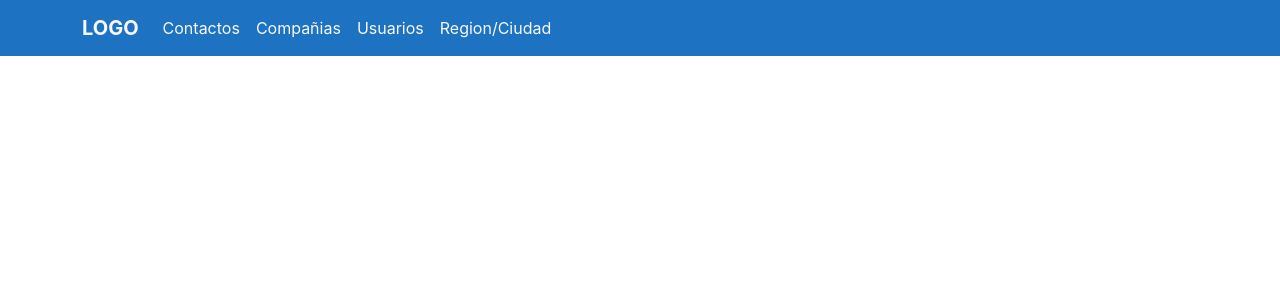
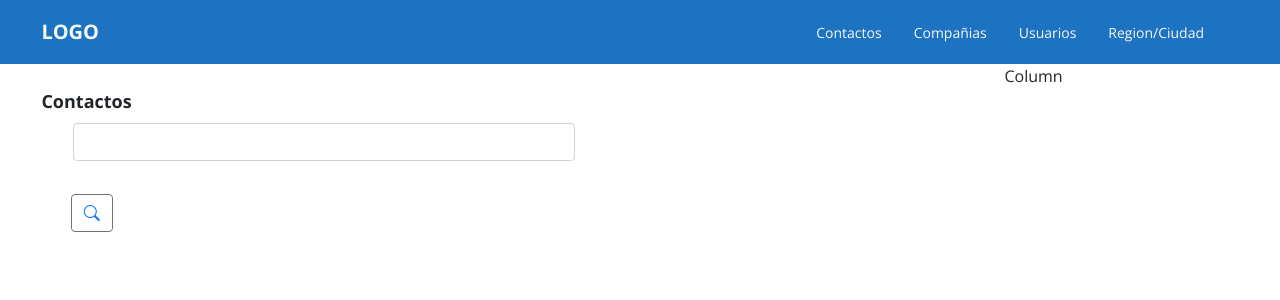
Before and after one commit to darodweb/React-Related-Road, a React (Create React App) app in the folder data-warehouse/: page / in a window 1280 px wide. Shown: the top 300 px of the page. Built offline with nearby package versions, Linux system fonts and the light colour scheme.

Commit message:
Update to components folder

```diff
--- a/data-warehouse/package.json
+++ b/data-warehouse/package.json
@@ -3,7 +3,6 @@
   "version": "0.1.0",
   "private": true,
   "dependencies": {
-    "@popperjs/core": "^2.9.2",
     "@testing-library/jest-dom": "^5.12.0",
     "@testing-library/react": "^11.2.7",
     "@testing-library/user-event": "^12.8.3",
@@ -18,6 +17,7 @@
     "react": "^17.0.2",
     "react-dom": "^17.0.2",
     "react-scripts": "4.0.3",
+    "sass": "^1.34.1",
     "swagger-jsdoc": "^5.0.1",
     "swagger-ui-express": "^4.1.6",
     "web-vitals": "^1.1.2"
--- a/data-warehouse/public/index.html
+++ b/data-warehouse/public/index.html
@@ -8,6 +8,7 @@
   <meta name="theme-color" content="#000000" />
   <meta name="description" content="Web site created using create-react-app" />
   <link rel="apple-touch-icon" href="%PUBLIC_URL%/logo192.png" />
+  <link rel="stylesheet" href="https://cdn.jsdelivr.net/npm/bootstrap-icons@1.3.0/font/bootstrap-icons.css">
   <link href="https://cdn.jsdelivr.net/npm/bootstrap@5.0.1/dist/css/bootstrap.min.css" rel="stylesheet"
     integrity="sha384-+0n0xVW2eSR5OomGNYDnhzAbDsOXxcvSN1TPprVMTNDbiYZCxYbOOl7+AMvyTG2x" crossorigin="anonymous">
 
--- a/data-warehouse/src/App.js
+++ b/data-warehouse/src/App.js
@@ -1,11 +1,12 @@
-import Header from './components/Header';
+import Home from './pages/Home';
 
 
 function App() {
   return (
-    <div className="">
-      <Header />
-    </div>
+    <>
+      <Home />
+
+    </>
   );
 }
 
--- a/data-warehouse/src/components/Header.js
+++ b/data-warehouse/src/components/Header.js
@@ -1,27 +1,27 @@
-
+import './Header.scss'
 
 const Header = () => {
     return (
         <>
-            <header className="fluid">
-                <nav class="navbar navbar-expand-lg bg-primary">
-                    <div class="container">
-                        <a class="navbar-brand fw-bold text-light" href="#">LOGO</a>
-                        <button class="navbar-toggler" type="button" data-bs-toggle="collapse" data-bs-target="#navbarNavAltMarkup" aria-controls="navbarNavAltMarkup" aria-expanded="false" aria-label="Toggle navigation">
-                            <span class="navbar-toggler-icon"></span>
-                        </button>
-                        <div class="collapse navbar-collapse d-flex-end" id="navbarNavAltMarkup">
-                            <div class="navbar-nav">
-                                <a class="nav-link active text-light" aria-current="page" href="#">Contactos</a>
-                                <a class="nav-link text-light" href="#">Compañias</a>
-                                <a class="nav-link text-light" href="#">Usuarios</a>
-                                <a class="nav-link text-light" href="#">Region/Ciudad</a>
-                            </div>
+
+            <nav className="navbar navbar-expand-lg bg-primary">
+                <div className="container-fluid ">
+                    <a className="navbar-brand fw-bold text-light" href="#">LOGO</a>
+                    <button className="navbar-toggler" type="button" data-bs-toggle="collapse" data-bs-target="#navbarNav" aria-controls="navbarNav" aria-expanded="false" aria-label="Toggle navigation">
+                        <span className="navbar-toggler-icon"></span>
+                    </button>
+                    <div className="collapse navbar-collapse justify-content-lg-end me-5" id="navbarNav">
+                        <div className="navbar-nav">
+                            <a className="nav-link active text-light mx-2" aria-current="page" href="#">Contactos</a>
+                            <a className="nav-link text-light mx-2" href="#">Compañias</a>
+                            <a className="nav-link text-light mx-2" href="#">Usuarios</a>
+                            <a className="nav-link text-light mx-2" href="#">Region/Ciudad</a>
                         </div>
                     </div>
-                </nav>
+                </div>
+            </nav>
 
-            </header>
+
 
         </>
     );
--- a/data-warehouse/src/components/Header.scss
+++ b/data-warehouse/src/components/Header.scss
@@ -0,0 +1,11 @@
+.navbar {
+    height: 64px;
+}
+
+.navbar-nav > .nav-link {
+    font-size: 14px;
+}
+
+.navbar-brand {
+    margin-left: 29.4px;
+}
--- a/data-warehouse/src/components/SearchBar.js
+++ b/data-warehouse/src/components/SearchBar.js
@@ -0,0 +1,51 @@
+import './SearchBar.scss';
+import { useState, useEffect } from 'react';
+
+
+const SearchBar = () => {
+    const [countries, setCountries] = useState([]);
+
+    //Function to retrieve list of countries by hitting the /paises endpoint and map results
+
+    // useLayoutEffect(() => {
+
+
+    //     return () => {
+    //         cleanup
+    //     };
+    // }, [input])
+
+
+    return (
+
+        <>
+
+            <div className="row search-wrapper mt-4">
+                <div className="col d-flex align-items-center flex-column">
+                    <div className="w-100">
+                        <label for="exampleDataList" class="form-label fw-bold">Contactos</label>
+                    </div>
+                    <input className="form-control  datalist-form" list="datalistOptions" id="exampleDataList" />
+                    <datalist id="datalistOptions">
+                        <option value="Estados Unidos" />
+                        <option value="Mexico" />
+                        <option value="Venezuela" />
+                        <option value="Argentina" />
+                        <option value="Colombia" />
+                        <option value="Canada" />
+                    </datalist>
+                </div>
+                <div className="col-2 d-flex align-items-center search-wrapper ">
+                    <div class="">
+                        <button class="btn btn-outline-secondary" type="button" id="button-addon2"><i class="bi bi-search text-primary fw-bolder"></i></button>
+                    </div>
+
+                </div>
+
+            </div>
+
+        </>
+    );
+}
+
+export default SearchBar;
--- a/data-warehouse/src/components/SearchBar.scss
+++ b/data-warehouse/src/components/SearchBar.scss
@@ -0,0 +1,23 @@
+
+
+.form-label {
+    font-size: 18px;
+}
+
+.search-button {
+    border: none;
+    outline: none;
+}
+
+.search-wrapper {
+    margin-top: 33px
+}
+
+.datalist-form {
+    width: 502px;
+    margin-left: -22px;
+}
+
+.search-wrapper {
+    margin-left: 29.4px;
+}
--- a/data-warehouse/src/index.css
+++ b/data-warehouse/src/index.css
@@ -1,17 +1,10 @@
+@import url('https://fonts.googleapis.com/css2?family=Open+Sans:wght@400;700&display=swap');
+
 body {
   margin: 0;
-  font-family: -apple-system, BlinkMacSystemFont, 'Segoe UI', 'Roboto', 'Oxygen',
-    'Ubuntu', 'Cantarell', 'Fira Sans', 'Droid Sans', 'Helvetica Neue',
-    sans-serif;
-  -webkit-font-smoothing: antialiased;
-  -moz-osx-font-smoothing: grayscale;
+  font-family: 'Open Sans', sans-serif;
+
 }
-
-code {
-  font-family: source-code-pro, Menlo, Monaco, Consolas, 'Courier New',
-    monospace;
-}
-
 
 /*Bootstrap overides*/
 .bg-primary {
--- /dev/null
+++ b/data-warehouse/src/pages/Home.js
@@ -0,0 +1,23 @@
+import Header from '../components/Header';
+import SearchBar from '../components/SearchBar';
+
+const Home = () => {
+
+    return (
+        <>
+            <Header />
+            <div className="row">
+                <div class="col-lg-6">
+                    <SearchBar />
+                </div>
+
+                <div className="col-lg-4 d-flex justify-content-end">
+                    Column
+                </div>
+            </div>
+        </>
+
+    );
+}
+
+export default Home;
```
Also changed, not shown: data-warehouse/src/pages/Login.js (added, +14 -0 lines), 1 other file (tests, documents, lock files or other folders).
